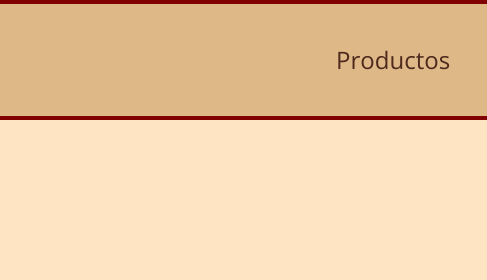
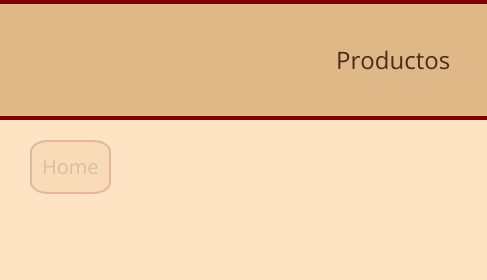
Before and after one commit to ker-u/Mundo-del-Mate, a plain HTML site: page index.html in a window 1280 px wide. Shown: the top 280 px of the page, 0-487 px from the left. Drawn offline with nearby package versions, Linux system fonts and the light colour scheme.

Commit message:
el mismo index pero con el boton home

```diff
--- a/index.html
+++ b/index.html
@@ -18,7 +18,7 @@
         </a>
         <nav class="navbar navbar-expand-lg">
             <div class="container-fluid">
-                <a></a>
+                <a class="navbar-brand" id="activo" href="index.html">Home</a>
                 <button class="navbar-toggler" type="button" data-bs-toggle="collapse" data-bs-target="#navbarNav" aria-controls="navbarNav" aria-expanded="false" aria-label="Toggle navigation">
                     <span class="navbar-toggler-icon"></span>
                 </button>
```
